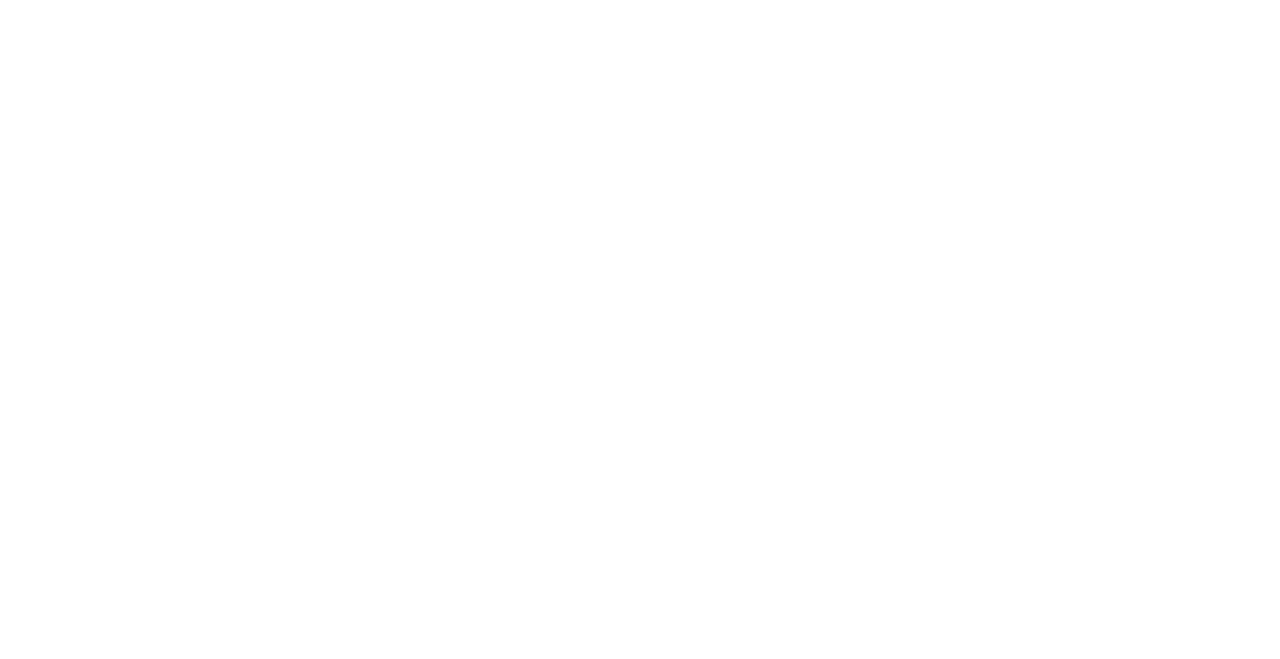
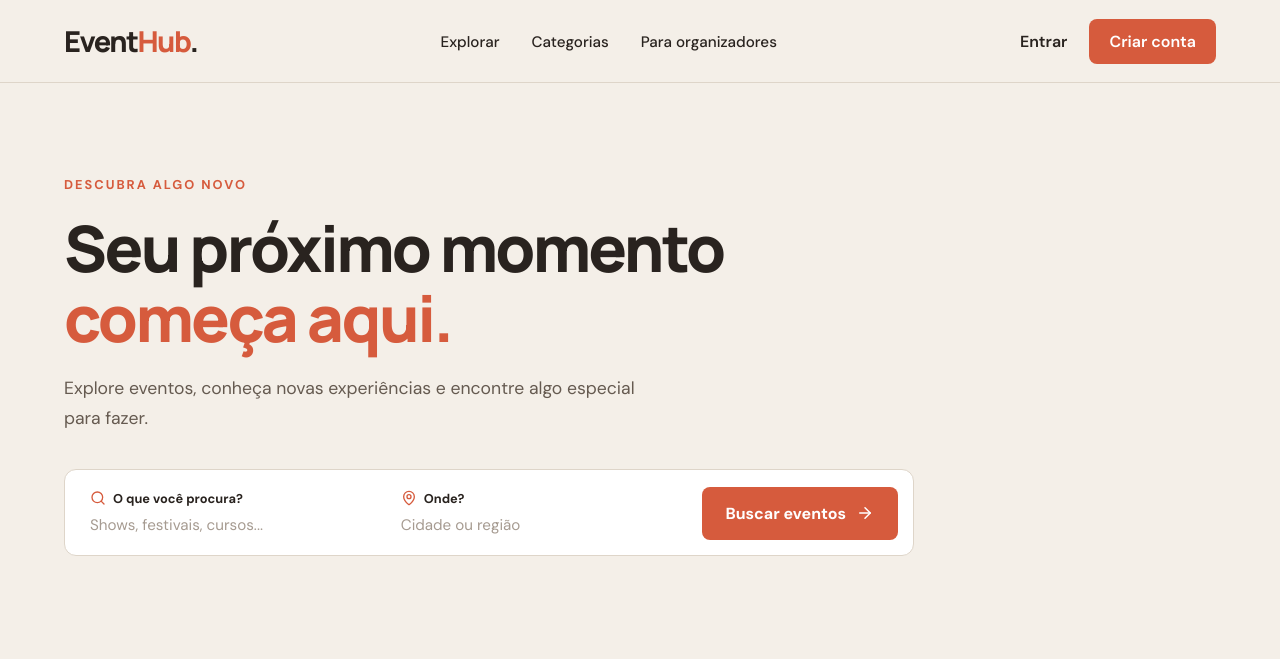
Before and after one commit to DiegoGMdrs/EventHub_Project, a plain HTML site: page index.html in a window 1280 px wide. Drawn offline with nearby package versions, Linux system fonts and the light colour scheme.

Commit message:
Add complete HTML structure, CSS styles, and JavaScript for EventHub project

```diff
--- a/index.html
+++ b/index.html
@@ -1,11 +1,164 @@
+
 <!DOCTYPE html>
-<html lang="en">
+<html lang="pt-BR">
+
 <head>
     <meta charset="UTF-8">
     <meta name="viewport" content="width=device-width, initial-scale=1.0">
-    <title>EventHub</title>
-</head>
+
+    <meta name="description" content="Descubra eventos, experiências e encontros com o EventHub.">
+
+    <title>EventHub | Descubra novos eventos</title>
+
+    <!-- GOOGLE FONTS -->
+    <link rel="preconnect" href="https://fonts.googleapis.com">
+    <link rel="preconnect" href="https://fonts.gstatic.com" crossorigin>
+
+    <link href="https://fonts.googleapis.com/css2?family=DM+Sans:wght@400;500;600;700&family=Manrope:wght@400;500;600;700;800&display=swap" rel="stylesheet">
+
+    <!-- LUCIDE ICONS -->
+    <script src="https://unpkg.com/lucide@latest" defer></script>
+
+    <!-- CSS -->
+    <link rel="stylesheet" href="style.css">
+
+    <!-- JavaScript -->
+    <script src="script.js" defer></script>
+
+
 <body>
 
+    <!-- ============ HEADER ============ -->
+
+    <header class="main-header">
+
+        <div class="header-container">
+
+            <!-- LOGO -->
+            <a href="index.html" class="logo">
+                Event<span>Hub</span>.
+            </a>
+
+            <!-- NAVEGAÇÃO -->
+            <nav class="main-nav">
+
+                <ul>
+                    <li><a href="#">Explorar</a></li>
+                    <li><a href="#">Categorias</a></li>
+                    <li><a href="#">Para organizadores</a></li>
+                </ul>
+
+            </nav>
+
+            <!-- AÇÕES DO USUÁRIO -->
+            <div class="header-actions">
+
+                <a href="#" class="login-link">
+                    Entrar
+                </a>
+
+                <a href="#" class="register-button">
+                    Criar conta
+                </a>
+
+            </div>
+
+        </div>
+
+    </header>
+
+
+    <!-- ============ MAIN CONTENT============ -->
+
+    <main>
+
+        <!-- ============ HERO SEARCH ============ -->
+
+        <section class="hero">
+
+            <div class="hero-container">
+
+                <div class="hero-content">
+
+                    <!-- IDENTIFICAÇÃO -->
+                    <span class="hero-label">
+                        DESCUBRA ALGO NOVO
+                    </span>
+
+
+                    <!-- TÍTULO -->
+                    <h1>
+                        Seu próximo momento
+                        <span>começa aqui.</span>
+                    </h1>
+
+
+                    <!-- DESCRIÇÃO -->
+                    <p>
+                        Explore eventos, conheça novas experiências
+                        e encontre algo especial para fazer.
+                    </p>
+
+
+                    <!-- FORMULÁRIO DE PESQUISA -->
+                    <form class="search-form">
+
+                        <!-- CAMPO DE PESQUISA -->
+                        <div class="search-field">
+
+                            <label for="event-search">
+                                <i data-lucide="search"></i>
+                                O que você procura?
+                            </label>
+
+                            <input
+                                type="text"
+                                id="event-search"
+                                name="event-search"
+                                placeholder="Shows, festivais, cursos..."
+                            >
+
+                        </div>
+
+
+                        <!-- CAMPO DE LOCALIZAÇÃO -->
+                        <div class="search-field">
+
+                            <label for="event-location">
+                                <i data-lucide="map-pin"></i>
+                                Onde?
+                            </label>
+
+                            <input
+                                type="text"
+                                id="event-location"
+                                name="event-location"
+                                placeholder="Cidade ou região"
+                            >
+
+                        </div>
+
+
+                        <!-- BOTÃO -->
+                        <button type="submit">
+                            Buscar eventos
+                            <i data-lucide="arrow-right"></i>
+                        </button>
+
+                    </form>
+
+                </div>
+
+            </div>
+
+        </section>
+
+    </main>
+
+    <footer>
+
+    </footer>
+
 </body>
+
 </html>
--- a/script.js
+++ b/script.js
@@ -0,0 +1 @@
+lucide.createIcons();
--- a/style.css
+++ b/style.css
@@ -0,0 +1,577 @@
+
+/* =========================================
+   1. VARIÁVEIS
+========================================= */
+
+:root {
+
+    /* CORES */
+    --color-background: #F4EFE8;
+    --color-text: #29231F;
+    --color-secondary: #655A50;
+
+    --color-primary: #D65B3D;
+    --color-primary-hover: #BD4D33;
+
+    --color-border: #DED5C9;
+    --color-white: #FFFFFF;
+
+
+    /* TIPOGRAFIA */
+    --font-heading: 'Manrope', sans-serif;
+    --font-body: 'DM Sans', sans-serif;
+
+
+    /* DIMENSÕES */
+    --container-width: 1200px;
+}
+
+
+/* =========================================
+   2. RESET
+========================================= */
+
+* {
+    margin: 0;
+    padding: 0;
+    box-sizing: border-box;
+}
+
+
+body {
+    background-color: var(--color-background);
+    color: var(--color-text);
+
+    font-family: var(--font-body);
+}
+
+
+a {
+    text-decoration: none;
+    color: inherit;
+}
+
+
+button,
+input {
+    font: inherit;
+}
+
+
+/* =========================================
+   3. HEADER
+========================================= */
+
+.main-header {
+
+    width: 100%;
+
+    background-color: var(--color-background);
+
+    border-bottom: 1px solid var(--color-border);
+}
+
+
+.header-container {
+
+    width: min(var(--container-width), 90%);
+
+    min-height: 82px;
+
+    margin: 0 auto;
+
+    display: flex;
+
+    align-items: center;
+    justify-content: space-between;
+
+    gap: 30px;
+}
+
+
+/* LOGO */
+
+.logo {
+
+    font-family: var(--font-heading);
+
+    font-size: 1.8rem;
+
+    font-weight: 800;
+
+    letter-spacing: -1.5px;
+}
+
+
+.logo span {
+
+    color: var(--color-primary);
+
+}
+
+
+/* NAVEGAÇÃO */
+
+.main-nav ul {
+
+    display: flex;
+
+    align-items: center;
+
+    gap: 32px;
+
+    list-style: none;
+}
+
+
+.main-nav a {
+
+    font-size: 0.95rem;
+
+    font-weight: 500;
+
+    transition: color 0.2s ease;
+}
+
+
+.main-nav a:hover {
+
+    color: var(--color-primary);
+
+}
+
+
+/* AÇÕES DO HEADER */
+
+.header-actions {
+
+    display: flex;
+
+    align-items: center;
+
+    gap: 22px;
+}
+
+
+.login-link {
+
+    font-weight: 600;
+
+    transition: color 0.2s ease;
+}
+
+
+.login-link:hover {
+
+    color: var(--color-primary);
+
+}
+
+
+.register-button {
+
+    background-color: var(--color-primary);
+
+    color: var(--color-white);
+
+    padding: 12px 20px;
+
+    border-radius: 8px;
+
+    font-weight: 600;
+
+    transition: background-color 0.2s ease;
+}
+
+
+.register-button:hover {
+
+    background-color: var(--color-primary-hover);
+
+}
+
+
+/* =========================================
+   4. HERO
+========================================= */
+
+.hero {
+
+    width: 100%;
+
+    padding: 90px 0 100px;
+}
+
+
+.hero-container {
+
+    width: min(var(--container-width), 90%);
+
+    margin: 0 auto;
+}
+
+
+.hero-content {
+
+    max-width: 850px;
+
+}
+
+
+/* IDENTIFICAÇÃO DO HERO */
+
+.hero-label {
+
+    display: inline-block;
+
+    color: var(--color-primary);
+
+    font-size: 0.8rem;
+
+    font-weight: 700;
+
+    letter-spacing: 2px;
+
+    margin-bottom: 20px;
+}
+
+
+/* TÍTULO */
+
+.hero h1 {
+
+    font-family: var(--font-heading);
+
+    font-size: clamp(2.5rem, 5vw, 4.5rem);
+
+    font-weight: 800;
+
+    line-height: 1.1;
+
+    letter-spacing: -2.5px;
+
+    margin-bottom: 20px;
+}
+
+
+.hero h1 span {
+
+    display: block;
+
+    color: var(--color-primary);
+
+}
+
+
+/* DESCRIÇÃO */
+
+.hero p {
+
+    max-width: 580px;
+
+    color: var(--color-secondary);
+
+    font-size: 1.1rem;
+
+    line-height: 1.7;
+
+    margin-bottom: 35px;
+}
+
+
+/* =========================================
+   5. FORMULÁRIO DE PESQUISA
+========================================= */
+
+.search-form {
+
+    display: grid;
+
+    grid-template-columns: 1fr 1fr auto;
+
+    align-items: end;
+
+    gap: 15px;
+
+    background-color: var(--color-white);
+
+    padding: 15px;
+
+    border: 1px solid var(--color-border);
+
+    border-radius: 12px;
+}
+
+
+/* CAMPOS */
+
+.search-field {
+
+    display: flex;
+
+    flex-direction: column;
+
+    gap: 8px;
+
+    padding: 5px 10px;
+}
+
+
+/* LABEL */
+
+.search-field label {
+
+    display: flex;
+
+    align-items: center;
+
+    gap: 7px;
+
+    font-size: 0.8rem;
+
+    font-weight: 700;
+}
+
+
+/* ÍCONES */
+
+.search-field label svg {
+
+    width: 16px;
+
+    height: 16px;
+
+    color: var(--color-primary);
+}
+
+
+/* INPUT */
+
+.search-field input {
+
+    width: 100%;
+
+    border: none;
+
+    outline: none;
+
+    background: transparent;
+
+    font-size: 0.95rem;
+
+    color: var(--color-text);
+}
+
+
+.search-field input::placeholder {
+
+    color: #A69B91;
+
+}
+
+
+/* BOTÃO DE PESQUISA */
+
+.search-form button {
+
+    display: flex;
+
+    align-items: center;
+    justify-content: center;
+
+    gap: 10px;
+
+    border: none;
+
+    border-radius: 8px;
+
+    background-color: var(--color-primary);
+
+    color: var(--color-white);
+
+    padding: 16px 24px;
+
+    font-weight: 700;
+
+    cursor: pointer;
+
+    transition: background-color 0.2s ease;
+}
+
+
+.search-form button:hover {
+
+    background-color: var(--color-primary-hover);
+
+}
+
+
+.search-form button svg {
+
+    width: 18px;
+
+    height: 18px;
+
+}
+
+
+/* =========================================
+   6. RESPONSIVIDADE
+========================================= */
+
+
+/* TABLETS */
+
+@media (max-width: 850px) {
+
+
+    /* HEADER */
+
+    .header-container {
+
+        gap: 15px;
+
+    }
+
+
+    .main-nav ul {
+
+        gap: 15px;
+
+    }
+
+
+    /* HERO */
+
+    .hero {
+
+        padding: 70px 0;
+
+    }
+
+
+    /* PESQUISA */
+
+    .search-form {
+
+        grid-template-columns: 1fr 1fr;
+
+    }
+
+
+    .search-form button {
+
+        grid-column: 1 / -1;
+
+    }
+
+}
+
+
+/* CELULARES */
+
+@media (max-width: 600px) {
+
+
+    /* HEADER */
+
+    .header-container {
+
+        min-height: 70px;
+
+        flex-wrap: wrap;
+
+        padding: 15px 0;
+
+    }
+
+
+    .logo {
+
+        font-size: 1.6rem;
+
+    }
+
+
+    .main-nav {
+
+        order: 3;
+
+        width: 100%;
+
+    }
+
+
+    .main-nav ul {
+
+        justify-content: space-between;
+
+        gap: 10px;
+
+    }
+
+
+    .main-nav a {
+
+        font-size: 0.8rem;
+
+    }
+
+
+    .header-actions {
+
+        gap: 12px;
+
+    }
+
+
+    .register-button {
+
+        padding: 9px 12px;
+
+        font-size: 0.85rem;
+
+    }
+
+
+    /* HERO */
+
+    .hero {
+
+        padding: 55px 0;
+
+    }
+
+
+    .hero h1 {
+
+        font-size: clamp(2.3rem, 9vw, 3rem);
+
+        letter-spacing: -1.5px;
+
+    }
+
+
+    .hero p {
+
+        font-size: 1rem;
+
+    }
+
+
+    /* PESQUISA */
+
+    .search-form {
+
+        grid-template-columns: 1fr;
+
+    }
+
+
+    .search-form button {
+
+        grid-column: auto;
+
+    }
+
+}
```
